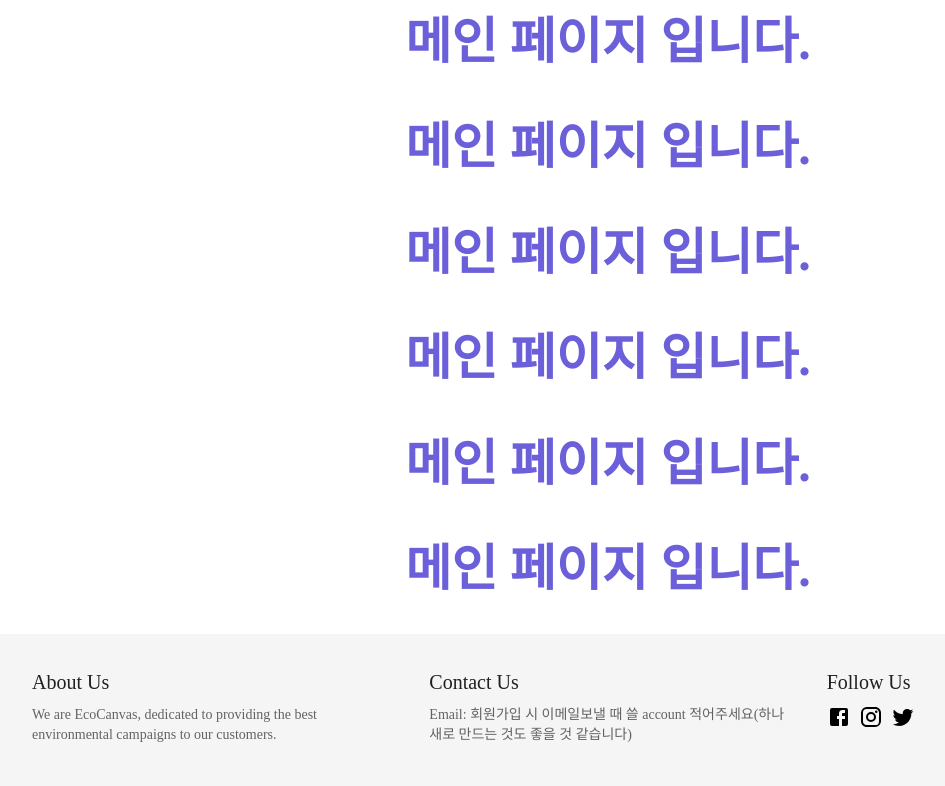
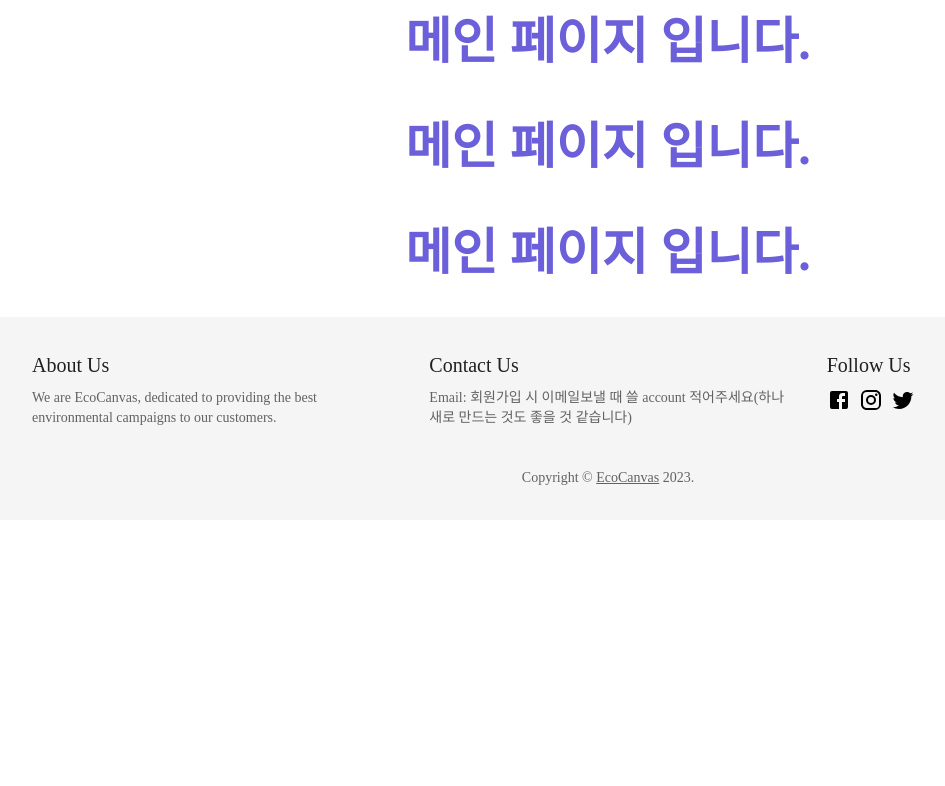
Before and after one commit to Songjimyung/EcoCanvas-Frontend, a React (Create React App) app: page / in a window 1280 px wide. Shown: the part 520-1306 px from the top of the page, without its empty margins (32-977 px from the left). After the commit the page ends 1040 px from the top, so only its background shows below. Built offline with nearby package versions, Linux system fonts and the light colour scheme; a web font is replaced by a local one.

Commit message:
Fix : 캠페인 참여 동기화 / 인기순으로 수정
참여순기준으로 인기순 구현
캠페인참여시 바로 인원 렌더링되게끔

```diff
--- a/src/pages/Campaign.js
+++ b/src/pages/Campaign.js
@@ -185,7 +185,7 @@ const Campaign = () => {
               >
                 <option value="recent">최신순</option>
                 <option value="closing">마감임박순</option>
-                <option value="count">조회순</option>
+                <option value="popular">인기순</option>
                 <option value="like">좋아요순</option>
                 <option value="amount">모금금액순</option>
               </select>
--- a/src/pages/CampaignDetail.js
+++ b/src/pages/CampaignDetail.js
@@ -306,6 +306,7 @@ const CampaignDetail = () => {
         });
         setIsParticipated(response.data.is_participated);
         isParticipated ? (alert("캠페인 참여가 취소되었습니다.")) : (alert("캠페인 참여 성공!"))
+        axiosCampaignDetail();
       } catch (error) {
         console.log(error)
         alert("캠페인 참여에 실패했습니다.")
--- a/src/pages/Home.js
+++ b/src/pages/Home.js
@@ -8,9 +8,6 @@ const Home = () => {
       <h1>메인 페이지 입니다.</h1>
       <h1>메인 페이지 입니다.</h1>
       <h1>메인 페이지 입니다.</h1>
-      <h1>메인 페이지 입니다.</h1>
-      <h1>메인 페이지 입니다.</h1>
-      <h1>메인 페이지 입니다.</h1>
     </div>
   );
 };
```
